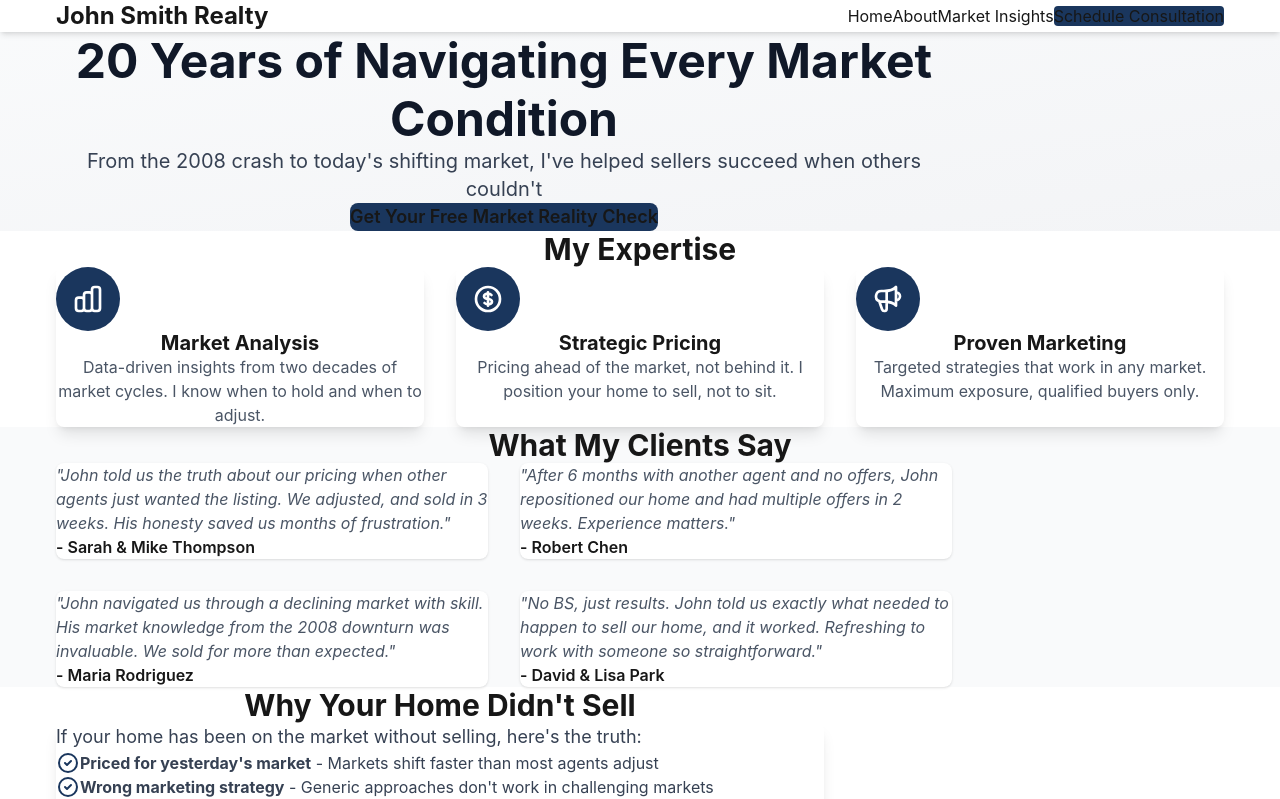
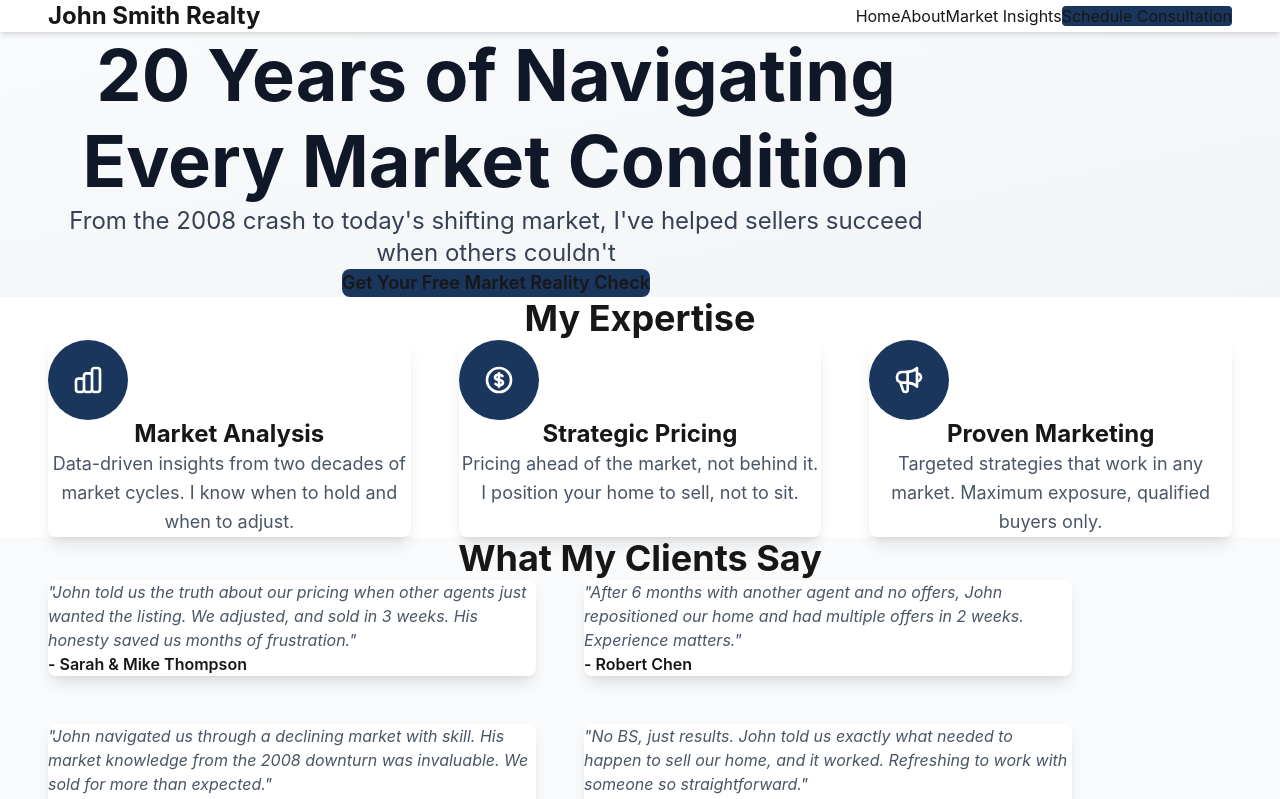
Before and after one commit to aboundTechOlogy/realtor-website, a Next.js app: page / in a window 1280 px wide. Shown: the top 799 px of the page. Built offline with nearby package versions, Linux system fonts and the light colour scheme.

Commit message:
Improve spacing and typography for better readability
- Increased section padding (py-24/32 on desktop)
- Larger headings with better hierarchy
- More spacious card layouts with hover effects
- Increased container padding and max-width
- Better responsive spacing throughout

```diff
--- a/app/globals.css
+++ b/app/globals.css
@@ -53,6 +53,18 @@ h1, h2, h3, h4, h5, h6 {
 .container {
   width: 100%;
   margin: 0 auto;
-  padding: 0 1rem;
-  max-width: 1200px;
+  padding: 0 1.5rem;
+  max-width: 1280px;
 }
+
+@media (min-width: 768px) {
+  .container {
+    padding: 0 2rem;
+  }
+}
+
+@media (min-width: 1024px) {
+  .container {
+    padding: 0 3rem;
+  }
+}
--- a/app/page.tsx
+++ b/app/page.tsx
@@ -27,13 +27,13 @@ export default function Home() {
 
   return (
     <>
-      <section className="bg-gradient-to-br from-gray-50 to-gray-100 py-20">
+      <section className="bg-gradient-to-br from-gray-50 to-gray-100 py-24 md:py-32">
         <div className="container mx-auto px-4">
           <div className="text-center max-w-4xl mx-auto">
-            <h1 className="text-4xl md:text-5xl font-bold text-gray-900 mb-6">
+            <h1 className="text-4xl md:text-6xl lg:text-7xl font-bold text-gray-900 mb-8">
               20 Years of Navigating Every Market Condition
             </h1>
-            <p className="text-xl text-gray-700 mb-8">
+            <p className="text-xl md:text-2xl text-gray-700 mb-10">
               From the 2008 crash to today's shifting market, I've helped sellers succeed when others couldn't
             </p>
             <Link
@@ -46,42 +46,42 @@ export default function Home() {
         </div>
       </section>
 
-      <section className="py-16">
+      <section className="py-20 md:py-24">
         <div className="container mx-auto px-4">
-          <h2 className="text-3xl font-bold text-center mb-12">My Expertise</h2>
-          <div className="grid md:grid-cols-3 gap-8">
-            <div className="bg-white shadow-lg rounded-lg p-8 text-center">
-              <div className="w-16 h-16 bg-primary rounded-full flex items-center justify-center mx-auto mb-4">
+          <h2 className="text-3xl md:text-4xl font-bold text-center mb-16">My Expertise</h2>
+          <div className="grid md:grid-cols-3 gap-8 lg:gap-12">
+            <div className="bg-white shadow-lg rounded-lg p-10 text-center hover:shadow-xl transition-shadow">
+              <div className="w-20 h-20 bg-primary rounded-full flex items-center justify-center mx-auto mb-6">
                 <svg className="w-8 h-8 text-white" fill="none" stroke="currentColor" viewBox="0 0 24 24">
                   <path strokeLinecap="round" strokeLinejoin="round" strokeWidth={2} d="M9 19v-6a2 2 0 00-2-2H5a2 2 0 00-2 2v6a2 2 0 002 2h2a2 2 0 002-2zm0 0V9a2 2 0 012-2h2a2 2 0 012 2v10m-6 0a2 2 0 002 2h2a2 2 0 002-2m0 0V5a2 2 0 012-2h2a2 2 0 012 2v14a2 2 0 01-2 2h-2a2 2 0 01-2-2z" />
                 </svg>
               </div>
-              <h3 className="text-xl font-bold mb-3">Market Analysis</h3>
-              <p className="text-gray-600">
+              <h3 className="text-2xl font-bold mb-4">Market Analysis</h3>
+              <p className="text-gray-600 text-lg leading-relaxed">
                 Data-driven insights from two decades of market cycles. I know when to hold and when to adjust.
               </p>
             </div>
 
-            <div className="bg-white shadow-lg rounded-lg p-8 text-center">
-              <div className="w-16 h-16 bg-primary rounded-full flex items-center justify-center mx-auto mb-4">
+            <div className="bg-white shadow-lg rounded-lg p-10 text-center hover:shadow-xl transition-shadow">
+              <div className="w-20 h-20 bg-primary rounded-full flex items-center justify-center mx-auto mb-6">
                 <svg className="w-8 h-8 text-white" fill="none" stroke="currentColor" viewBox="0 0 24 24">
                   <path strokeLinecap="round" strokeLinejoin="round" strokeWidth={2} d="M12 8c-1.657 0-3 .895-3 2s1.343 2 3 2 3 .895 3 2-1.343 2-3 2m0-8c1.11 0 2.08.402 2.599 1M12 8V7m0 1v8m0 0v1m0-1c-1.11 0-2.08-.402-2.599-1M21 12a9 9 0 11-18 0 9 9 0 0118 0z" />
                 </svg>
               </div>
-              <h3 className="text-xl font-bold mb-3">Strategic Pricing</h3>
-              <p className="text-gray-600">
+              <h3 className="text-2xl font-bold mb-4">Strategic Pricing</h3>
+              <p className="text-gray-600 text-lg leading-relaxed">
                 Pricing ahead of the market, not behind it. I position your home to sell, not to sit.
               </p>
             </div>
 
-            <div className="bg-white shadow-lg rounded-lg p-8 text-center">
-              <div className="w-16 h-16 bg-primary rounded-full flex items-center justify-center mx-auto mb-4">
+            <div className="bg-white shadow-lg rounded-lg p-10 text-center hover:shadow-xl transition-shadow">
+              <div className="w-20 h-20 bg-primary rounded-full flex items-center justify-center mx-auto mb-6">
                 <svg className="w-8 h-8 text-white" fill="none" stroke="currentColor" viewBox="0 0 24 24">
                   <path strokeLinecap="round" strokeLinejoin="round" strokeWidth={2} d="M11 5.882V19.24a1.76 1.76 0 01-3.417.592l-2.147-6.15M18 13a3 3 0 100-6M5.436 13.683A4.001 4.001 0 017 6h1.832c4.1 0 7.625-1.234 9.168-3v14c-1.543-1.766-5.067-3-9.168-3H7a3.988 3.988 0 01-1.564-.317z" />
                 </svg>
               </div>
-              <h3 className="text-xl font-bold mb-3">Proven Marketing</h3>
-              <p className="text-gray-600">
+              <h3 className="text-2xl font-bold mb-4">Proven Marketing</h3>
+              <p className="text-gray-600 text-lg leading-relaxed">
                 Targeted strategies that work in any market. Maximum exposure, qualified buyers only.
               </p>
             </div>
@@ -89,11 +89,11 @@ export default function Home() {
         </div>
       </section>
 
-      <section className="bg-gray-50 py-16">
+      <section className="bg-gray-50 py-20 md:py-24">
         <div className="container mx-auto px-4">
-          <h2 className="text-3xl font-bold text-center mb-12">What My Clients Say</h2>
-          <div className="grid md:grid-cols-2 gap-8 max-w-4xl mx-auto">
-            <div className="bg-white p-8 rounded-lg shadow">
+          <h2 className="text-3xl md:text-4xl font-bold text-center mb-16">What My Clients Say</h2>
+          <div className="grid md:grid-cols-2 gap-8 lg:gap-12 max-w-5xl mx-auto">
+            <div className="bg-white p-10 rounded-lg shadow-lg hover:shadow-xl transition-shadow">
               <p className="text-gray-600 italic mb-4">
                 "John told us the truth about our pricing when other agents just wanted the listing.
                 We adjusted, and sold in 3 weeks. His honesty saved us months of frustration."
@@ -101,7 +101,7 @@ export default function Home() {
               <p className="font-semibold">- Sarah & Mike Thompson</p>
             </div>
 
-            <div className="bg-white p-8 rounded-lg shadow">
+            <div className="bg-white p-10 rounded-lg shadow-lg hover:shadow-xl transition-shadow">
               <p className="text-gray-600 italic mb-4">
                 "After 6 months with another agent and no offers, John repositioned our home and
                 had multiple offers in 2 weeks. Experience matters."
@@ -109,7 +109,7 @@ export default function Home() {
               <p className="font-semibold">- Robert Chen</p>
             </div>
 
-            <div className="bg-white p-8 rounded-lg shadow">
+            <div className="bg-white p-10 rounded-lg shadow-lg hover:shadow-xl transition-shadow">
               <p className="text-gray-600 italic mb-4">
                 "John navigated us through a declining market with skill. His market knowledge from
                 the 2008 downturn was invaluable. We sold for more than expected."
@@ -117,7 +117,7 @@ export default function Home() {
               <p className="font-semibold">- Maria Rodriguez</p>
             </div>
 
-            <div className="bg-white p-8 rounded-lg shadow">
+            <div className="bg-white p-10 rounded-lg shadow-lg hover:shadow-xl transition-shadow">
               <p className="text-gray-600 italic mb-4">
                 "No BS, just results. John told us exactly what needed to happen to sell our home,
                 and it worked. Refreshing to work with someone so straightforward."
@@ -128,10 +128,10 @@ export default function Home() {
         </div>
       </section>
 
-      <section className="py-16">
+      <section className="py-20 md:py-24">
         <div className="container mx-auto px-4">
           <div className="max-w-3xl mx-auto">
-            <h2 className="text-3xl font-bold text-center mb-8">Why Your Home Didn't Sell</h2>
+            <h2 className="text-3xl md:text-4xl font-bold text-center mb-12">Why Your Home Didn't Sell</h2>
             <div className="bg-white shadow-lg rounded-lg p-8">
               <p className="text-lg text-gray-700 mb-6">
                 If your home has been on the market without selling, here's the truth:
@@ -178,10 +178,10 @@ export default function Home() {
         </div>
       </section>
 
-      <section className="bg-primary text-white py-16" id="contact">
+      <section className="bg-primary text-white py-20 md:py-24" id="contact">
         <div className="container mx-auto px-4">
           <div className="max-w-2xl mx-auto">
-            <h2 className="text-3xl font-bold text-center mb-8">Get Your Free Market Reality Check</h2>
+            <h2 className="text-3xl md:text-4xl font-bold text-center mb-12">Get Your Free Market Reality Check</h2>
             <p className="text-center text-lg mb-8">
               No sugar-coating. Just honest analysis and a clear path to selling your home.
             </p>
--- a/components/Footer.tsx
+++ b/components/Footer.tsx
@@ -2,7 +2,7 @@ import Link from "next/link";
 
 export default function Footer() {
   return (
-    <footer className="bg-gray-900 text-white py-12 mt-20">
+    <footer className="bg-gray-900 text-white py-16 mt-24">
       <div className="container mx-auto px-4">
         <div className="grid md:grid-cols-4 gap-8">
           <div>
--- a/components/Header.tsx
+++ b/components/Header.tsx
@@ -8,7 +8,7 @@ export default function Header() {
 
   return (
     <header className="bg-white shadow-md sticky top-0 z-50">
-      <nav className="container mx-auto px-4 py-4">
+      <nav className="container mx-auto px-4 py-6">
         <div className="flex justify-between items-center">
           <Link href="/" className="text-2xl font-bold text-primary">
             John Smith Realty
```
